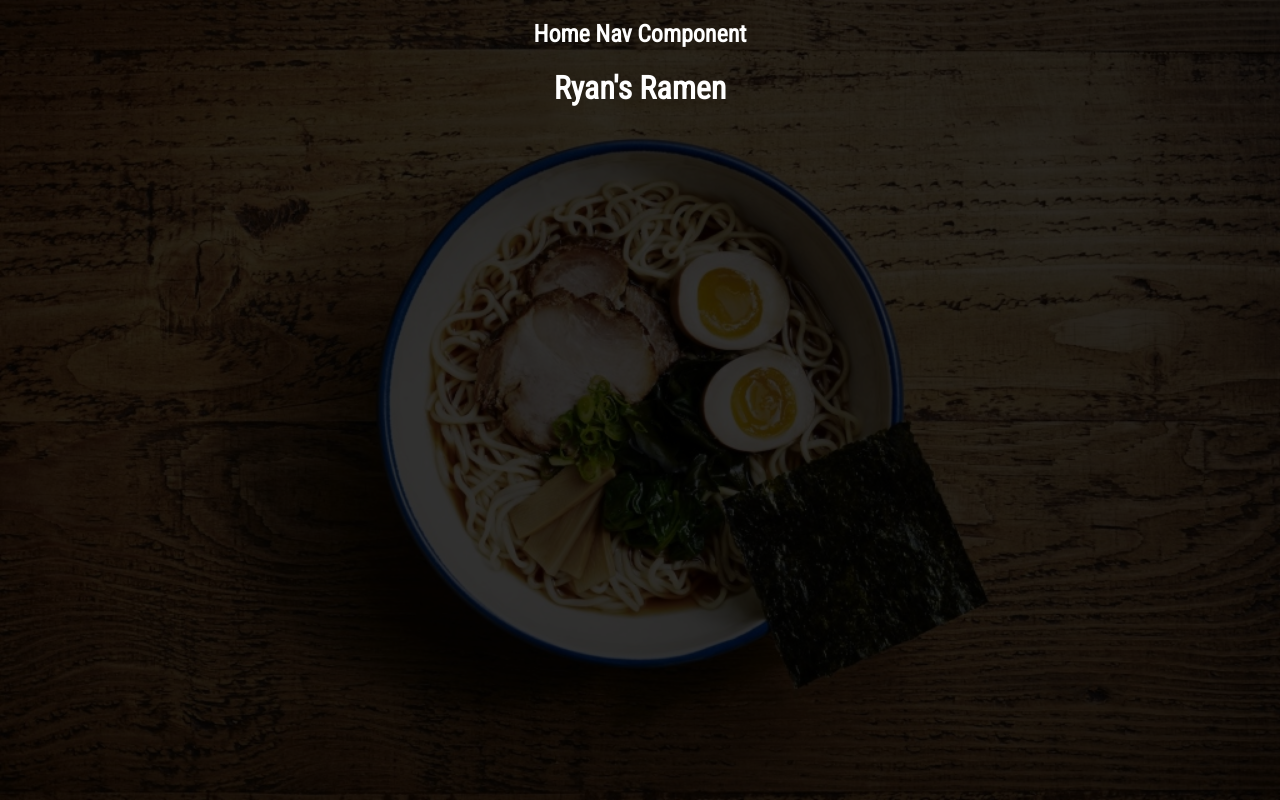
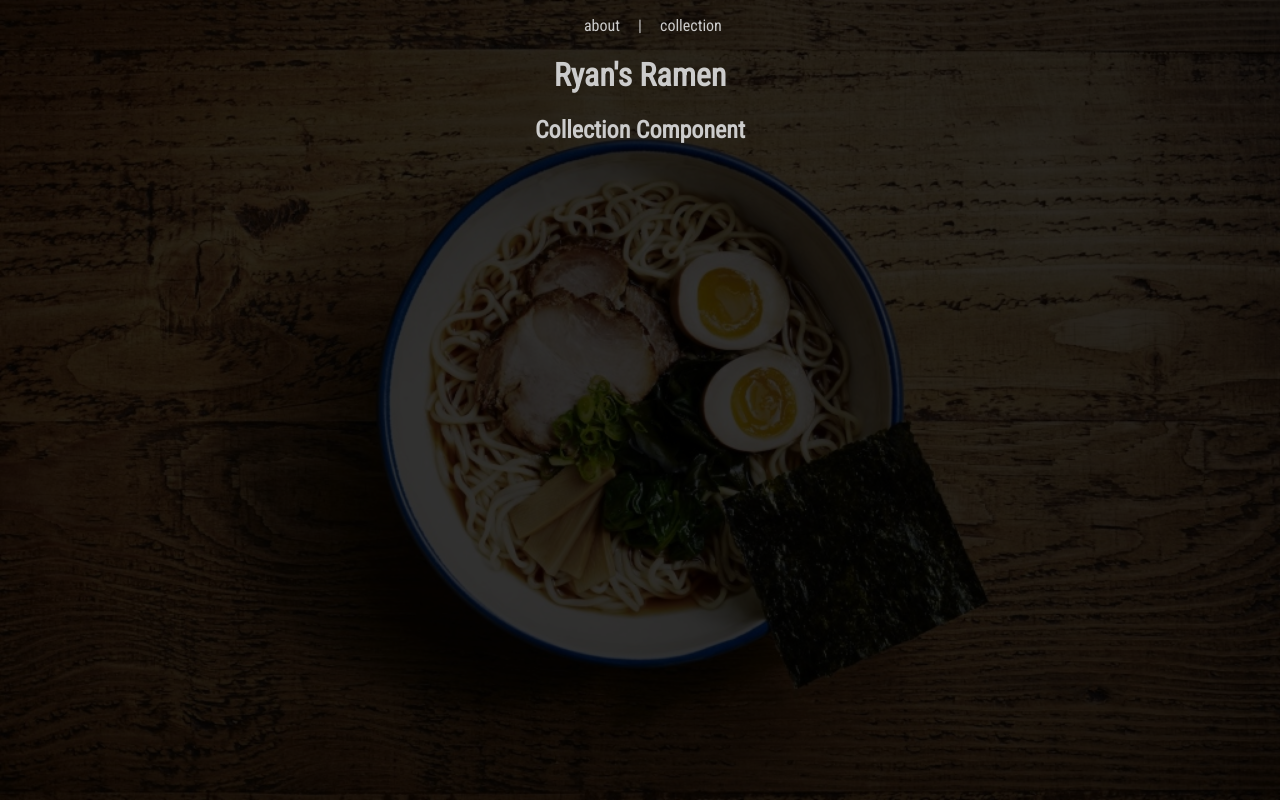
Before and after one commit to awong017/ryans-ramen, a React (Create React App) app: page / in a window 1280 px wide. Built offline with nearby package versions, Linux system fonts and the light colour scheme.

Commit message:
added home nav component

```diff
--- a/src/App.js
+++ b/src/App.js
@@ -1,17 +1,15 @@
 import React from 'react';
 import { Route, withRouter } from 'react-router-dom';
 import Context from './context';
-import Styled from 'styled-components';
-import Home from './home';
-
-const App = Styled.div`
-`
+import Home from './Components/home';
+import About from './Components/aboutMe';
 
 const app = () => {
   const renderRoutes = () => {
     return (
       <>
         <Route exact path="/" component={Home} />
+        <Route path="/about" component={About} />
       </>
     )
   }
--- /dev/null
+++ b/src/Components/aboutMe.js
@@ -0,0 +1,20 @@
+import React, { useContext } from 'react';
+import Styled, { ThemeProvider } from 'styled-components';
+import GlobalStyles from '../Styles/globalStyles';
+import Context from '../context';
+
+const About = Styled.div`
+    color: ${(props) => props.theme.bodyColor};
+`
+
+const about = () => {
+    return (
+        <ThemeProvider theme={GlobalStyles}>
+            <About>
+                <h2>About Component</h2>
+            </About>
+        </ThemeProvider>
+    )
+}
+
+export default about;
--- /dev/null
+++ b/src/Components/collection.js
@@ -0,0 +1,20 @@
+import React from 'react';
+import Styled, { ThemeProvider } from 'styled-components';
+import GlobalStyles from '../Styles/globalStyles';
+import Context from '../context';
+
+const Collection = Styled.div`
+    text-align: center;
+`
+
+const collection = () => {
+    return (
+        <ThemeProvider theme={GlobalStyles}>
+            <Collection>
+                <h2>Collection Component</h2>
+            </Collection>
+        </ThemeProvider>
+    )
+}
+
+export default collection;
--- a/src/home.js
+++ b/src/Components/home.js
@@ -1,12 +1,16 @@
 import React, { useContext } from 'react';
 import Styled, { ThemeProvider } from 'styled-components';
-import GlobalStyles from './Styles/globalStyles';
-import Context from './context';
+import GlobalStyles from '../Styles/globalStyles';
+import Context from '../context';
 import HomeNav from './homeNav';
+import Collection from './collection';
 
 const Home = Styled.div`
-    text-align: center;
     color: ${(props) => props.theme.bodyColor};
+
+    h1 {
+        text-align: center;
+    }
 `
 
 const home = () => {
@@ -15,6 +19,7 @@ const home = () => {
             <Home>
                 <HomeNav />
                 <h1>Ryan's Ramen</h1>
+                <Collection />
             </Home>
         </ThemeProvider>
     )
--- /dev/null
+++ b/src/Components/homeNav.js
@@ -0,0 +1,47 @@
+import React from 'react';
+import Styled, { ThemeProvider } from 'styled-components';
+import GlobalStyles from '../Styles/globalStyles';
+
+const HomeNav = Styled.div`
+    color: ${(props) => props.theme.bodyColor};
+
+    ul {
+        display: grid;
+        grid-template-columns: 45% 10% 45%;
+        list-style: none;
+        margin-left: auto;
+        margin-right: auto;
+        width: 200px;
+        padding-left: 0;
+
+        .about-link {
+            margin-left: auto;
+            margin-right: 10px;
+        }
+
+        .link-separator {
+            margin-left: auto;
+            margin-right: auto;
+        }
+
+        .collection-link {
+            margin-left: 10px;
+        }
+    }
+`
+
+const homeNav = () => {
+    return (
+        <ThemeProvider theme={GlobalStyles}>
+            <HomeNav>
+                <ul>
+                    <li className="about-link">about</li>
+                    <li className="link-separator">|</li>
+                    <li className="collection-link">collection</li>
+                </ul>
+            </HomeNav>
+        </ThemeProvider>
+    )
+}
+
+export default homeNav;
--- a/src/Styles/globalStyles.js
+++ b/src/Styles/globalStyles.js
@@ -1,7 +1,7 @@
 const globalStyles = {
 
     // Body Styles
-    bodyColor: "white"
+    bodyColor: "#CCCCCC"
 }
 
 export default globalStyles;
--- a/src/homeNav.js
+++ /dev/null
@@ -1,19 +0,0 @@
-import React from 'react';
-import Styled, { ThemeProvider } from 'styled-components';
-import GlobalStyles from './Styles/globalStyles';
-
-const HomeNav = Styled.div`
-    color: ${(props) => props.theme.bodyColor};
-`
-
-const homeNav = () => {
-    return (
-        <ThemeProvider theme={GlobalStyles}>
-            <HomeNav>
-                <h2>Home Nav Component</h2>
-            </HomeNav>
-        </ThemeProvider>
-    )
-}
-
-export default homeNav;
```
